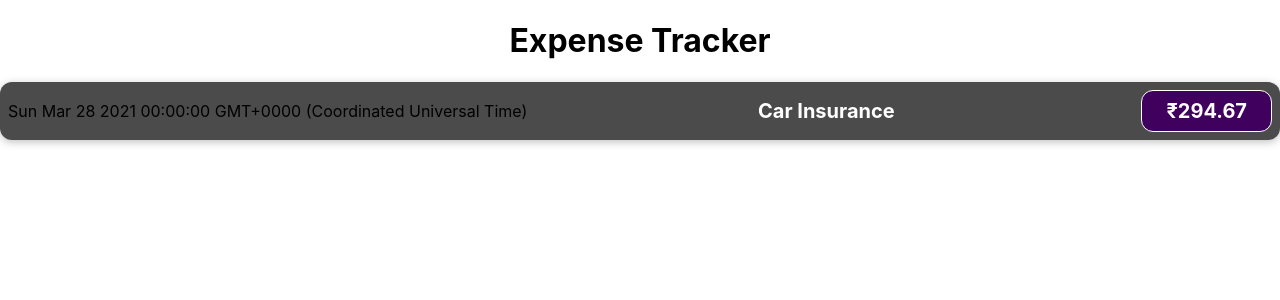
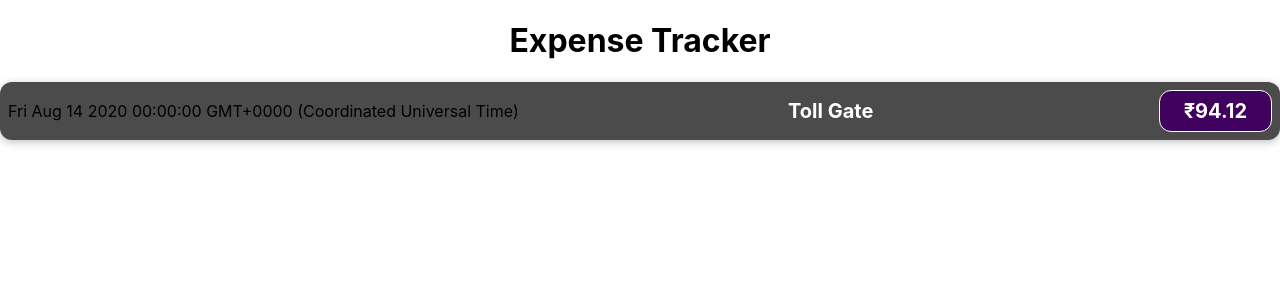
Before and after one commit to jeraldpraveen/React_Training, a React (Create React App) app in the folder expense_tracker/: page / in a window 1280 px wide. Shown: the top 300 px of the page. Built offline with nearby package versions, Linux system fonts and the light colour scheme.

Commit message:
18.Passing Data via "props"

```diff
--- a/expense_tracker/src/App.js
+++ b/expense_tracker/src/App.js
@@ -2,10 +2,35 @@
 import ExpenseItem from "./components/ExpenseItem";
 
 function App() {
+  const expenses = [
+    {
+      id: "e1",
+      title: "Toll Gate",
+      amount: 94.12,
+      date: new Date(2020, 7, 14),
+    },
+    { id: "e2", title: "New TV", amount: 799.49, date: new Date(2021, 2, 12) },
+    {
+      id: "e3",
+      title: "Car Insurance",
+      amount: 294.67,
+      date: new Date(2021, 2, 28),
+    },
+    {
+      id: "e4",
+      title: "Laptop",
+      amount: 45000,
+      date: new Date(2021, 5, 12),
+    },
+  ];
   return (
     <div className="App">
       <h1>Expense Tracker</h1>
-      <ExpenseItem />
+      <ExpenseItem
+        title={expenses[0].title}
+        amount={expenses[0].amount}
+        date={expenses[0].date}
+      ></ExpenseItem>
     </div>
   );
 }
--- a/expense_tracker/src/components/ExpenseItem.js
+++ b/expense_tracker/src/components/ExpenseItem.js
@@ -1,12 +1,12 @@
 import "./ExpenseItem.css";
 
-function ExpenseItem() {
-  const expenseDate = new Date(2021, 2, 28);
-  const expenseTitle = "Car Insurance";
-  const expenseAmount = 294.67;
+function ExpenseItem(props) {
+  const expenseDate = props.date.toString();
+  const expenseTitle = props.title;
+  const expenseAmount = props.amount;
   return (
     <div className="expense-item">
-      <div>{expenseDate.toString()}</div>
+      <div>{expenseDate}</div>
       <div className="expense-item__description">
         <h2>{expenseTitle}</h2>
         <div className="expense-item__price">₹{expenseAmount}</div>
```
